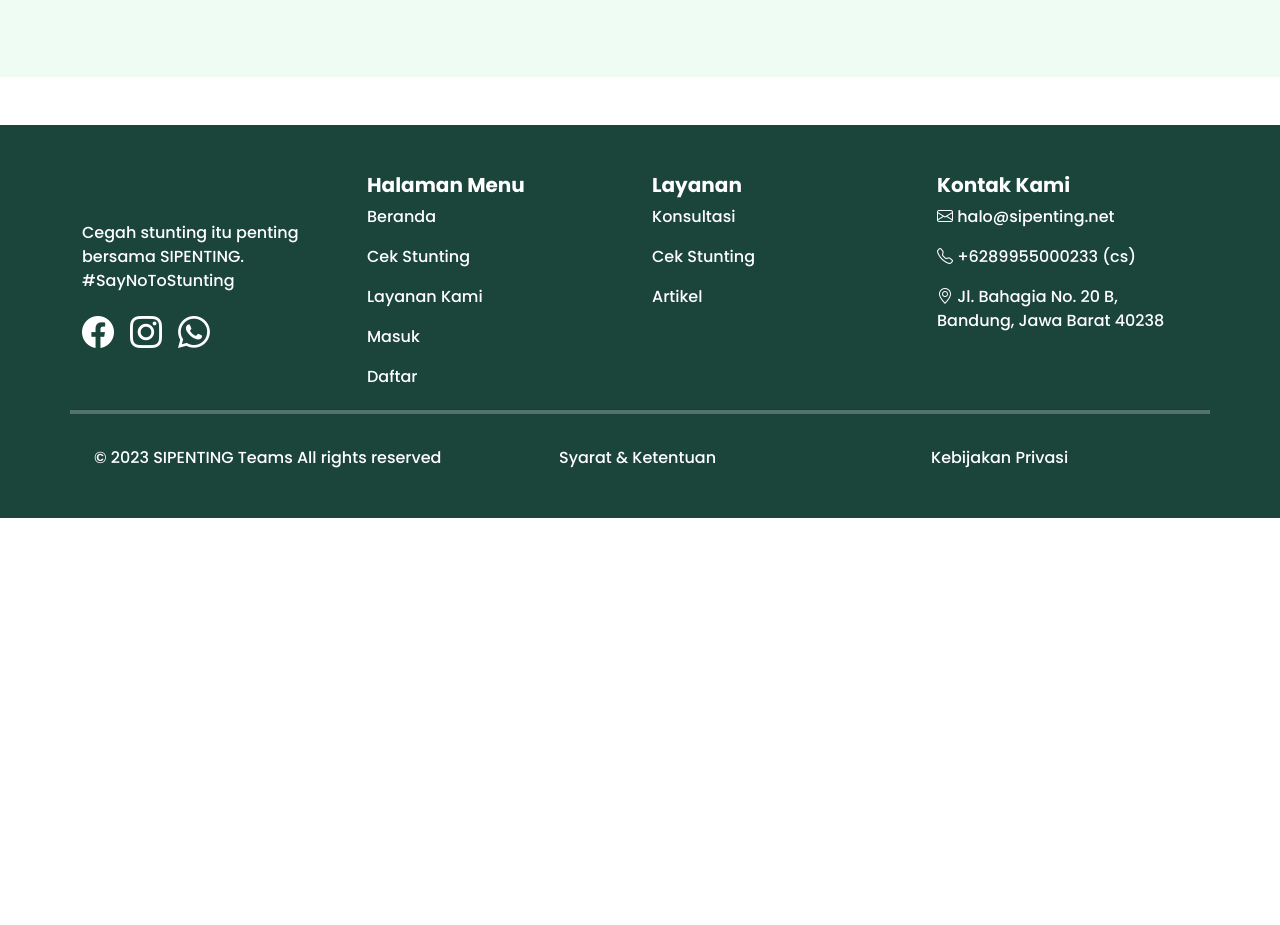
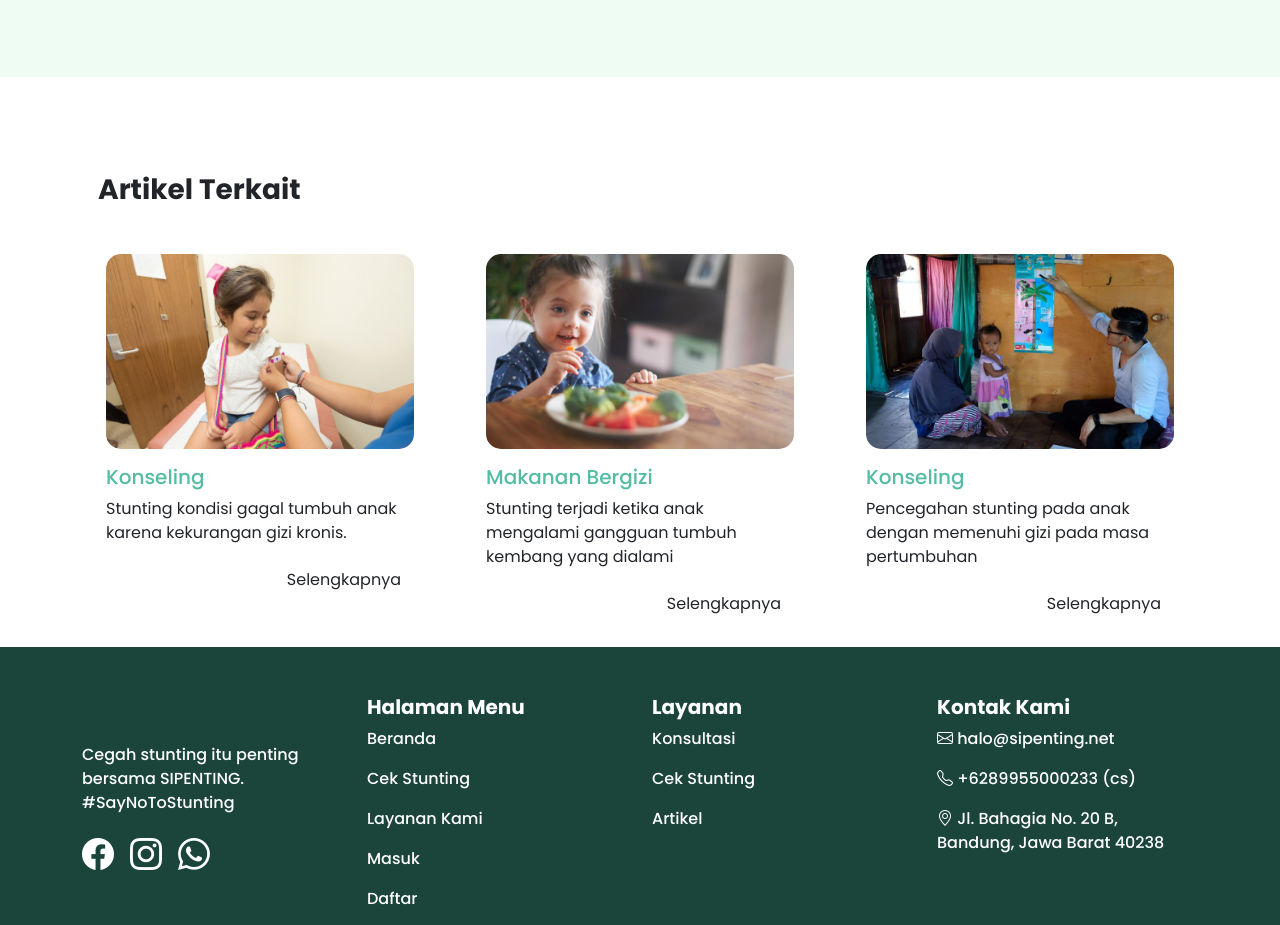
Before and after one commit to dwiwahyup/sipenting-team-s-fork, a plain HTML site: page hasilStunting.html in a window 1280 px wide. Shown: the part 1274-2199 px from the top of the page. Before the commit the page ends 1792 px from the top, so only its background shows below. Drawn offline with nearby package versions, Linux system fonts and the light colour scheme.

Commit message:
penambahan artikel pada hasilsunting

```diff
--- a/hasilStunting.html
+++ b/hasilStunting.html
@@ -1,6 +1,5 @@
 <!DOCTYPE html>
 <html lang="en">
-
   <head>
     <meta charset="utf-8" />
     <meta name="viewport" content="width=device-width, initial-scale=1" />
@@ -10,7 +9,10 @@
     <link rel="preconnect" href="https://fonts.gstatic.com" crossorigin />
     <link rel="stylesheet" href="https://cdn.jsdelivr.net/npm/bootstrap-icons@1.10.5/font/bootstrap-icons.css" />
 
-    <link href="https://fonts.googleapis.com/css2?family=Assistant:wght@200&family=Inter:wght@200;300;400;500;600;700;800&family=Poppins:ital,wght@0,100;0,200;0,400;0,500;0,700;0,800;1,100;1,300;1,400;1,500;1,600;1,700&display=swap" rel="stylesheet" />
+    <link
+      href="https://fonts.googleapis.com/css2?family=Assistant:wght@200&family=Inter:wght@200;300;400;500;600;700;800&family=Poppins:ital,wght@0,100;0,200;0,400;0,500;0,700;0,800;1,100;1,300;1,400;1,500;1,600;1,700&display=swap"
+      rel="stylesheet"
+    />
     <!--my css-->
     <link rel="stylesheet" href="css/style.css" />
   </head>
@@ -74,13 +76,10 @@
       <!--end hero  cek stunting   -->
       <!-- hasil cek stunting-->
       <div class="cek-section mb-5 mt-3" id="cekstuntinghasil">
-            <div class="container  p-sm-5  my-5">
+        <div class="container p-sm-5 my-5">
           <div class="container text-center">
             <div class="mb-5 cek-header p-5">
-                        <h4 class="fw-bold  fs-2">
-                            Hasil Perhitungan cek stunting
-                        </h4>
-
+              <h4 class="fw-bold fs-2">Hasil Perhitungan cek stunting</h4>
             </div>
           </div>
           <div class="container-hasil mt-sm-5 mx-auto">
@@ -100,6 +99,62 @@
         </div>
       </div>
       <!--end  hasil cek stunting-->
+      <!--artikel-->
+      <div class="container text-start">
+        <h3 class="fw-bold ms-3 mt-7 mb-4 pt-5">Artikel Terkait</h3>
+        <div class="row mt-5">
+          <div class="col-sm-6 col-lg-4 mb-4">
+            <div class="mx-4">
+              <div class="img-wrapper">
+                <img src="img/artikel1.png " class="d-block w-100" style="border-radius: 15px" alt="... " />
+              </div>
+              <div class="labelartike text-start mt-3">
+                <h5>Konseling</h5>
+              </div>
+              <div class="news-content mt-2">
+                <p class="card-text text-start fs-7">Stunting kondisi gagal tumbuh anak karena kekurangan gizi kronis.</p>
+                <div class="text-end linkaertikel">
+                  <a href="https://www.merdeka.com/peristiwa/bupati-banyuwangi-libatkan-perempuan-lawan-terorisme.html " class="btn fs-7">Selengkapnya</a>
+                </div>
+              </div>
+            </div>
+          </div>
+          <div class="col-sm-6 col-lg-4 mb-4">
+            <div class="mx-4">
+              <div class="img-wrapper">
+                <img src="img/artikel2.png " class="d-block w-100" style="border-radius: 15px" alt="... " />
+              </div>
+              <div class="labelartike text-start mt-3">
+                <h5>Makanan Bergizi</h5>
+              </div>
+              <div class="news-content mt-2">
+                <p class="card-text text-start fs-7">Stunting terjadi ketika anak mengalami gangguan tumbuh kembang yang dialami</p>
+                <div class="text-end linkaertikel">
+                  <a href="https://news.detik.com/berita-jawa-timur/d-5518807/bupati-banyuwangi-perempuan-pelaku-terorisme-bukan-bentuk-kesetaraan-gender?single=1 " class="btn fs-7">Selengkapnya</a>
+                </div>
+              </div>
+            </div>
+          </div>
+          <div class="col-sm-6 col-lg-4 mb-4">
+            <div class="mx-4">
+              <div class="img-wrapper">
+                <img src="img/artikel3.png " class="d-block w-100" style="border-radius: 15px" alt="... " />
+              </div>
+              <div class="labelartike text-start mt-3">
+                <h5>Konseling</h5>
+              </div>
+              <div class="news-content mt-2">
+                <p class="card-text text-start fs-7">Pencegahan stunting pada anak dengan memenuhi gizi pada masa pertumbuhan</p>
+                <div class="text-end linkaertikel">
+                  <a href="https://nasional.tempo.co/read/1448618/lp3es-catat-peran-perempuan-dalam-jaringan-terorisme-meningkat " class="btn fs-7">Selengkapnya</a>
+                </div>
+              </div>
+            </div>
+          </div>
+        </div>
+      </div>
+    </div>
+    <!--end artikel-->
 
     <!--footer-->
     <footer class="footercolo px-md-0 px-3">
@@ -168,5 +223,4 @@
 
     <script src="https://cdn.jsdelivr.net/npm/bootstrap@5.3.0-alpha3/dist/js/bootstrap.bundle.min.js " integrity="sha384-ENjdO4Dr2bkBIFxQpeoTz1HIcje39Wm4jDKdf19U8gI4ddQ3GYNS7NTKfAdVQSZe " crossorigin="anonymous "></script>
   </body>
-
 </html>
```
Lines whose indentation alone changed are shown as unchanged.
